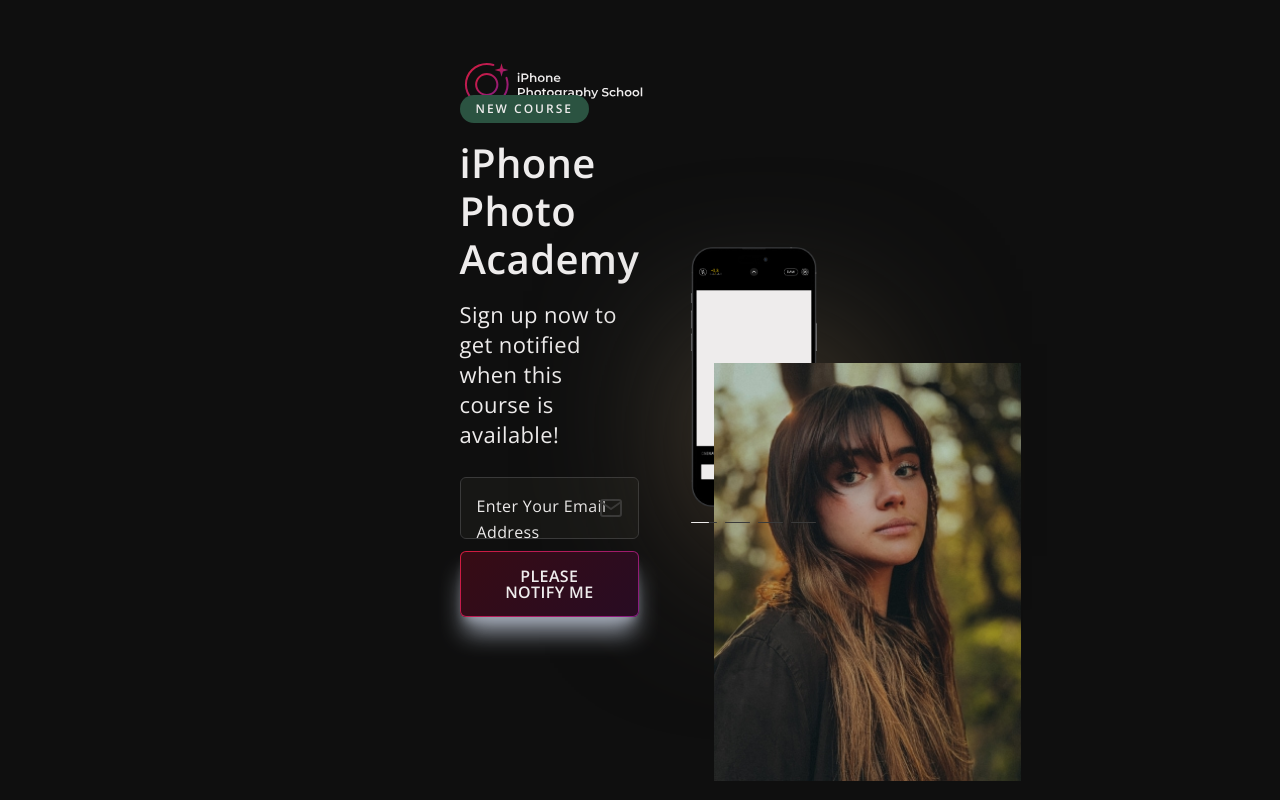
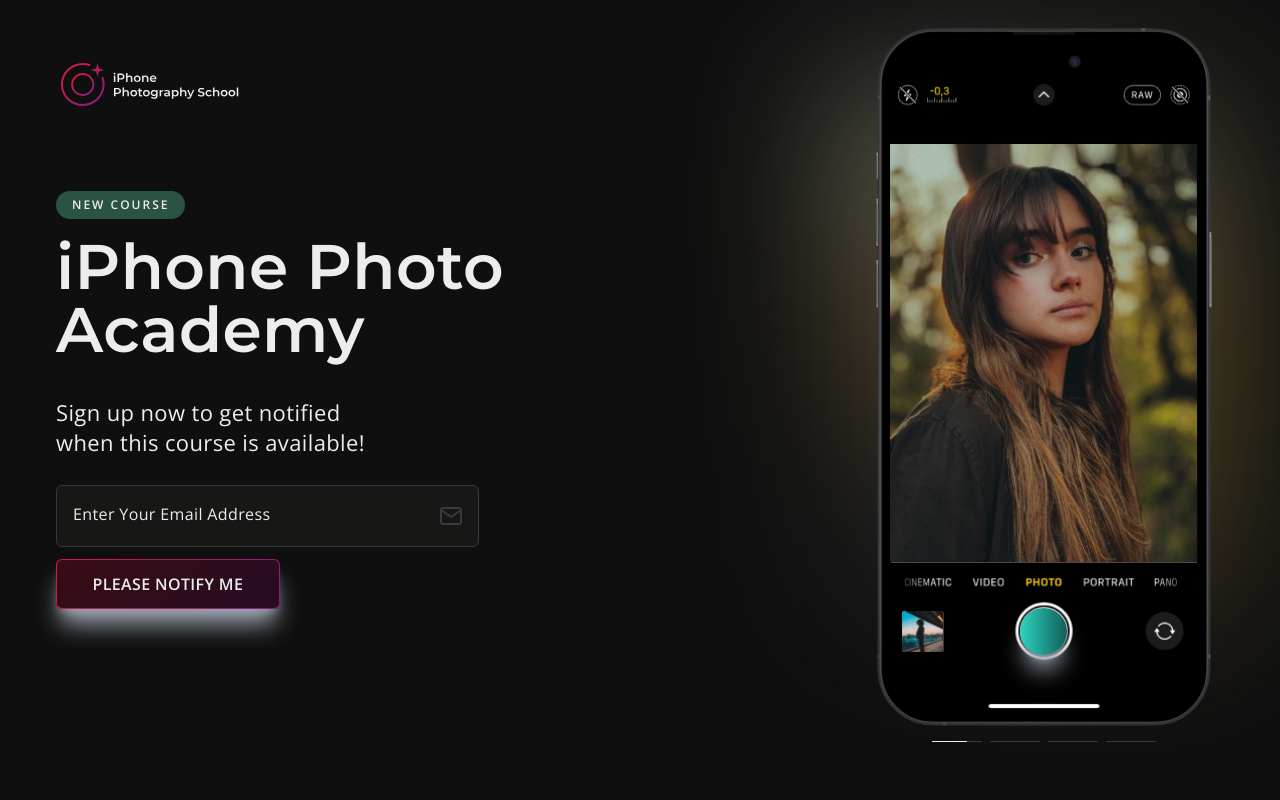
Before and after one commit to savconstantine/signup-iphone-photo-course, a Vue app: page / in a window 1280 px wide. Built offline with nearby package versions, Linux system fonts and the light colour scheme.

Commit message:
corrections for desktop layout

```diff
--- a/src/modules/IphonePhotoAcademyCopyBlock/IphonePhotoAcademyCopyBlock.vue
+++ b/src/modules/IphonePhotoAcademyCopyBlock/IphonePhotoAcademyCopyBlock.vue
@@ -4,7 +4,7 @@ import SignUpForm from "./SignUpForm.vue";
 
 <template>
   <div
-    class="mt-[79px] flex flex-col items-start justify-start gap-[16px] p-[16px]"
+    class="mt-[79px] flex flex-col items-start justify-start gap-[16px] p-[16px] md:mt-0 md:min-h-full md:justify-center"
   >
     <div
       class="flex shrink-0 grow-0 items-start justify-start rounded-[32px] bg-[#2b5341] px-4 py-2"
@@ -16,7 +16,7 @@ import SignUpForm from "./SignUpForm.vue";
       </p>
     </div>
     <h1
-      class="shrink-0 grow-0 text-left text-[40px] leading-[48px] text-[#eeecec]"
+      class="shrink-0 grow-0 text-left font-serif text-[40px] leading-[48px] text-[#eeecec] md:mb-[20px] md:max-w-[449px] md:text-[63px] md:leading-[63px]"
     >
       iPhone Photo Academy
     </h1>
--- a/src/ui/Btn.vue
+++ b/src/ui/Btn.vue
@@ -8,7 +8,7 @@
 
 <style lang="scss" scoped>
 .ips-btn-bg {
-  @apply relative z-[1] box-border flex w-full items-center justify-center rounded-[6px] border-[1px] border-transparent bg-clip-padding px-[35.5px] py-4 transition-transform duration-100 ease-linear active:scale-[0.95];
+  @apply relative z-[1] box-border flex w-full items-center justify-center rounded-[6px] border-[1px] border-transparent bg-clip-padding px-[35.5px] py-4 transition-transform duration-100 ease-linear active:scale-[0.95] md:w-auto md:min-w-[201px];
   background: linear-gradient(135deg, #370c14 0%, #280c23 100%) padding-box,
     linear-gradient(135deg, #d41c3d 0%, #861b83 100%) border-box;
 
--- a/src/ui/EmailInputField.vue
+++ b/src/ui/EmailInputField.vue
@@ -34,7 +34,7 @@ const validateEmail = () => {
 </script>
 
 <template>
-  <div class="relative mb-3 w-full">
+  <div class="relative mb-3 w-full md:max-w-[423px]">
     <input
       type="email"
       class="focus:border-primary focus:shadow-te-primary peer m-0 block h-[62px] w-full rounded-md border border-solid border-[#3A3A3A] bg-[#171715] bg-clip-padding p-[16px] pr-[45px] text-[16px] font-normal leading-tight text-[#EEECEC] ease-in-out placeholder:text-transparent focus:bg-[#171715] focus:pb-[0.625rem] focus:pt-[1.625rem] focus:text-[#EEECEC] focus:outline-none [&:not(:placeholder-shown)]:pb-[0.625rem] [&:not(:placeholder-shown)]:pt-[1.625rem]"
--- a/src/views/MainView.vue
+++ b/src/views/MainView.vue
@@ -6,7 +6,7 @@ import IPSLogo from "@/assets/ips-logo.svg?component";
 
 <template>
   <div
-    class="flex w-full max-w-[393px] flex-col items-start justify-start gap-4 md:flex-row"
+    class="flex w-full max-w-[393px] flex-col items-start justify-start gap-4 md:max-w-[1200px] md:flex-row md:justify-between"
   >
     <IPSLogo class="absolute left-[20px] top-[62px] hidden h-[45px] md:block" />
     <IphonePhotoAcademyCopyBlock />
```
